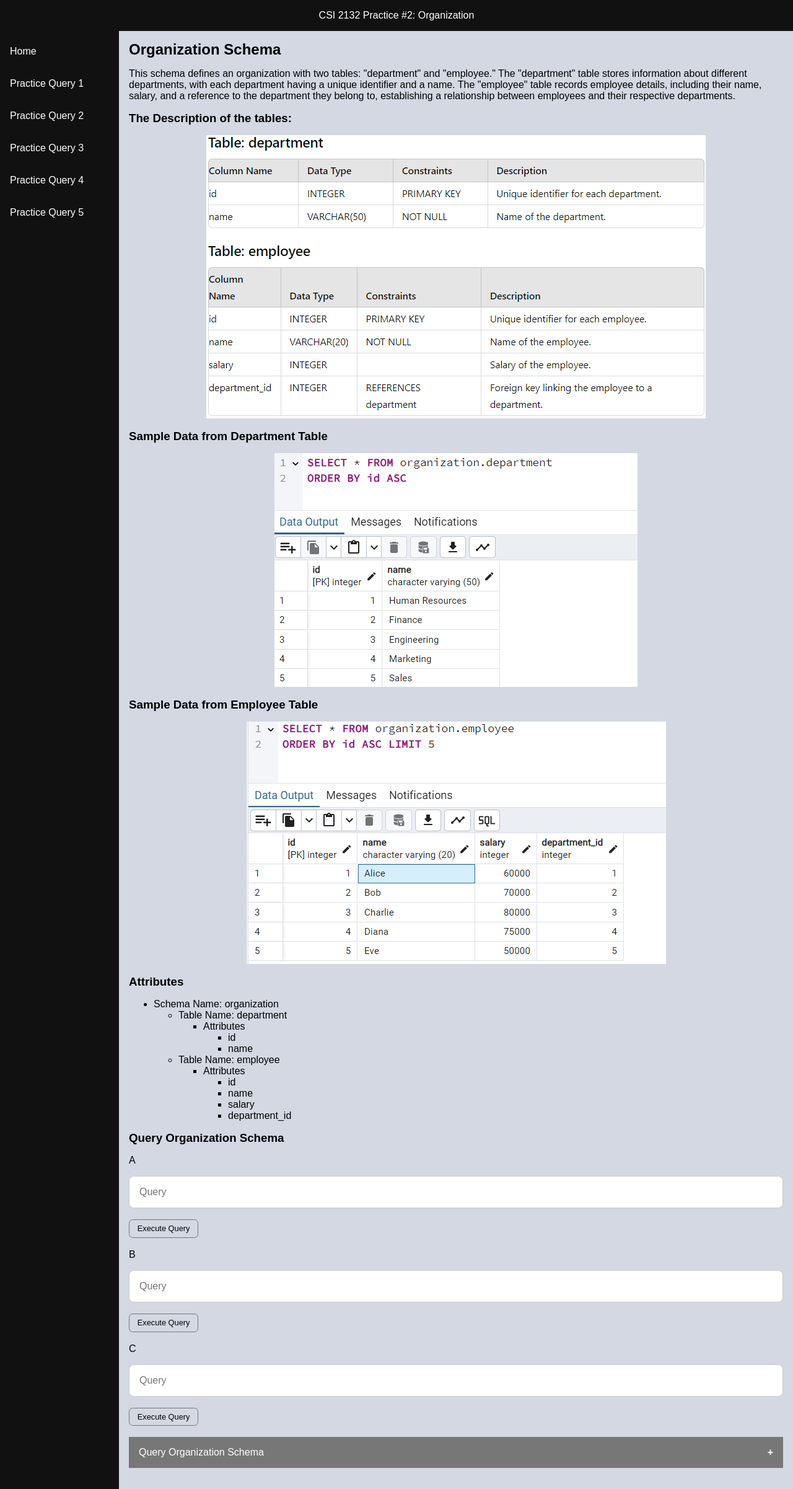
After one commit to Maha-Muthu/query-craft, a Flask app: page /practice-query-two in a window 1280 px wide. The commit adds this page. Shown: the whole page at 62% size. Run offline with Flask 2, Linux system fonts and the light colour scheme; some libraries are stand-ins or nearby versions.

Commit message:
Updated Practice Material Query

```diff
--- a/app.py
+++ b/app.py
@@ -132,5 +132,21 @@ def lab_material_eleven():
 def practice_query_one():
     return render_template('practice-query-one.html')
 
+@app.route('/practice-query-two')
+def practice_query_two():
+    return render_template('practice-query-two.html')
+
+@app.route('/practice-query-three')
+def practice_query_three():
+    return render_template('practice-query-three.html')
+
+@app.route('/practice-query-four')
+def practice_query_four():
+    return render_template('practice-query-four.html')
+
+@app.route('/practice-query-five')
+def practice_query_five():
+    return render_template('practice-query-five.html')
+
 if __name__ == '__main__':
     app.run(host='0.0.0.0', port=5000)
--- /dev/null
+++ b/templates/practice-query-two.html
@@ -0,0 +1,132 @@
+<!DOCTYPE html>
+<html lang="en">
+
+<head>
+    <meta charset="UTF-8">
+    <meta name="viewport" content="width=device-width, initial-scale=1.0">
+    <title>Databases Practice Query 2</title>
+    <link rel="stylesheet" href="static/css/page-skeleton-design.css">
+    <link rel="stylesheet" href="static/css/collapsible-design.css">
+    <link rel="stylesheet" href="static/css/query-input-design.css">
+    <link rel="stylesheet" href="static/css/query-response-table-design.css">
+    <link rel="stylesheet" href="static/css/table-design.css">
+</head>
+
+<body>
+    <header>CSI 2132 Practice #2: Organization</header>
+    <div class="container">
+        <nav>
+            <a href="{{ url_for('student_homepage') }}">Home</a>
+            <br>
+            <a href="{{ url_for('practice_query_one') }}">Practice Query 1</a>
+            <br>
+            <a href="#">Practice Query 2</a>
+            <br>
+            <a href="{{ url_for('practice_query_three') }}">Practice Query 3</a>
+            <br>
+            <a href="{{ url_for('practice_query_four') }}">Practice Query 4</a>
+            <br>
+            <a href="{{ url_for('practice_query_five') }}">Practice Query 5</a>
+        </nav>
+        <main>
+            <h2>Organization Schema</h2>
+            <p>This schema defines an organization with two tables: "department" and "employee." The "department" table
+                stores information about different departments, with each department having a unique identifier and a
+                name. The "employee" table records employee details, including their name, salary, and a reference to
+                the department they belong to, establishing a relationship between employees and their respective
+                departments.</p>
+            <h3>The Description of the tables:</h3>
+            <img src="{{ url_for('static', filename='images/organizationSchema.png') }}"
+                alt="Periodic Table Table Description" class="responsive-image">
+            <br>
+            <h3>Sample Data from Department Table</h3>
+            <img src="{{ url_for('static', filename='images/departmentTable.png') }}"
+                alt="Organization Schema Department Table" class="responsive-image">
+            <br>
+            <h3>Sample Data from Employee Table</h3>
+            <img src="{{ url_for('static', filename='images/employeeTable.png') }}"
+                alt="Organization Table Employee Table" class="responsive-image">
+            <br>
+            <h3>Attributes</h3>
+            <ul>
+                <li>Schema Name: organization</li>
+                <ul>
+                    <li>Table Name: department</li>
+                    <ul>
+                        <li>Attributes</li>
+                        <ul>
+                            <li>id</li>
+                            <li>name</li>
+                        </ul>
+                    </ul>
+                    <li>Table Name: employee</li>
+                    <ul>
+                        <li>Attributes</li>
+                        <ul>
+                            <li>id</li>
+                            <li>name</li>
+                            <li>salary</li>
+                            <li>department_id</li>
+                        </ul>
+                    </ul>
+                </ul>
+            </ul>
+            <h3>Query Organization Schema</h3>
+            <p>A</p>
+            <form class="queryForm">
+                <input type="text" class="query" placeholder="Query" required>
+                <br><br>
+                <input type="submit" value="Execute Query">
+                <div class="alert-container"></div>
+            </form>
+            <br>
+            <p>B</p>
+            <form class="queryForm">
+                <input type="text" class="query" placeholder="Query" required>
+                <br><br>
+                <input type="submit" value="Execute Query">
+                <div class="alert-container"></div>
+            </form>
+            <br>
+            <p>C</p>
+            <form class="queryForm">
+                <input type="text" class="query" placeholder="Query" required>
+                <br><br>
+                <input type="submit" value="Execute Query">
+                <div class="alert-container"></div>
+            </form>
+            <br>
+            <button class="collapsible">Query Organization Schema</button>
+            <div class="content">
+                <br>
+                <h3>A</h3>
+                <p><b>Expected Results: </b></p>
+                <div style="overflow-x: auto; overflow-y: auto;">
+                    <table>
+
+                    </table>
+                </div>
+                <p><b>Query: </b>a
+                </p>
+                <p><b>Explanation: </b></p>
+                <br>
+                <h3>B</h3>
+                <p><b>Expected Results: </b></p>
+                <div style="overflow-x: auto; overflow-y: auto;">
+                    <table>
+
+                    </table>
+                </div>
+                <p><b>Query: </b>b
+                </p>
+                <p><b>Explanation: </b></p>
+                <br>
+            </div>
+            <br>
+        </main>
+    </div>
+    <script src="static/js/collapsiblescript.js"></script>
+    <script src="static/js/query-execution.js"></script>
+</body>
+
+</html>
```
Also changed, not shown: templates/practice-query-one.html (+6 -2 lines), static/images/departmentTable.png (added), static/images/employeeTable.png (added), static/images/organizationSchema.png (added), static/images/periodicTableSchema.png, templates/practice-query-five.html (added), templates/practice-query-four.html (added), templates/practice-query-three.html (added).
